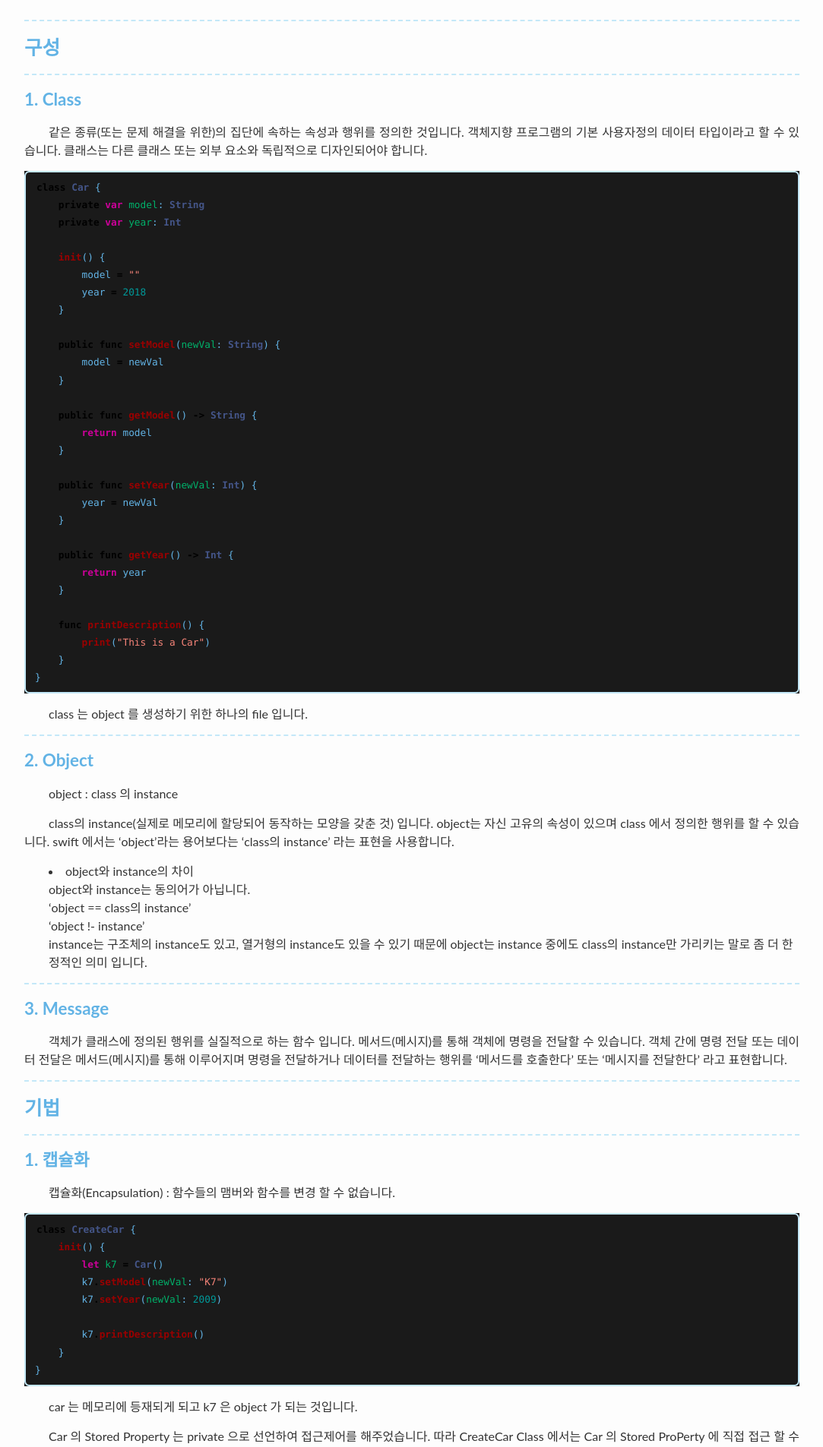
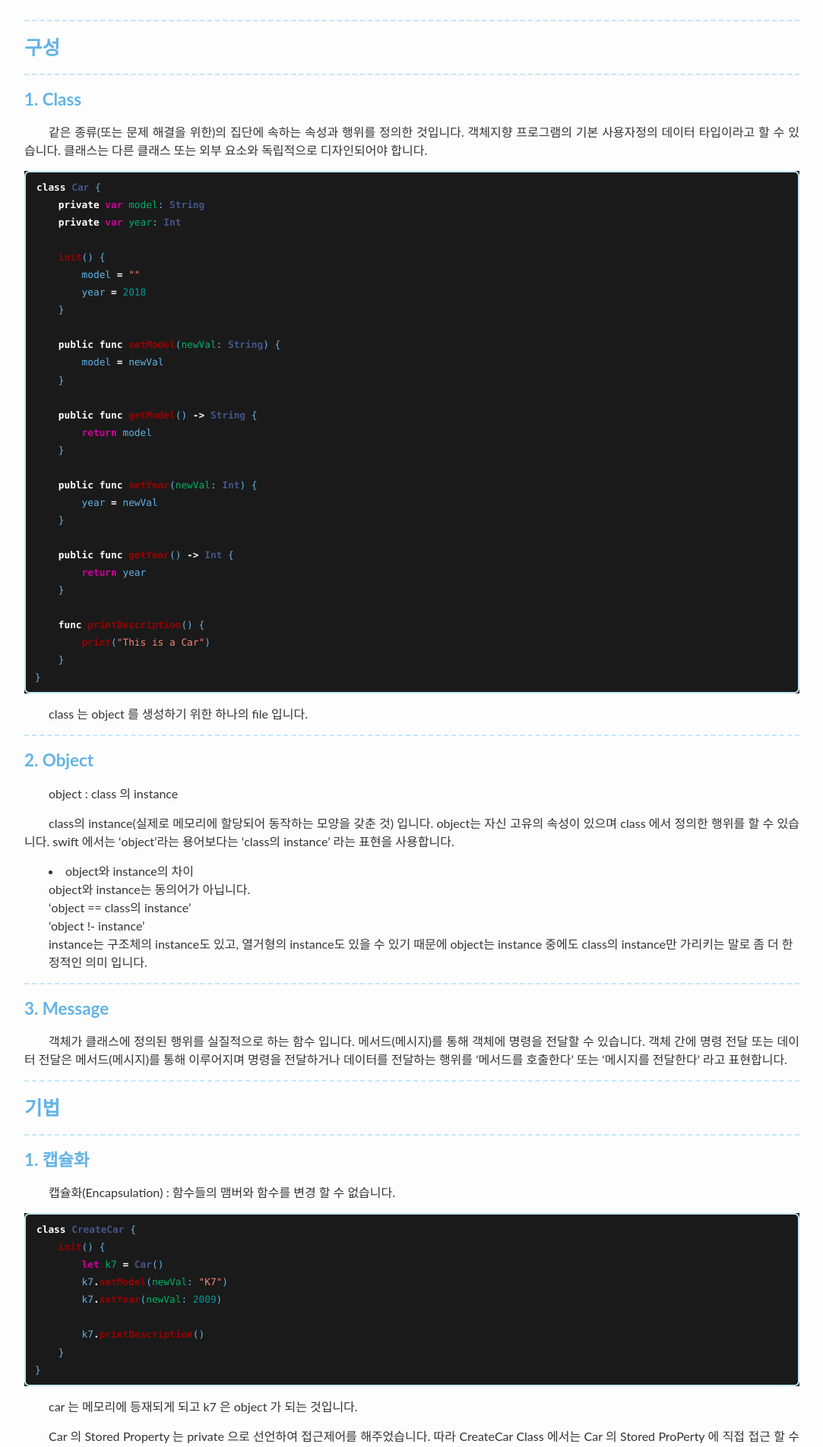
Before and after one commit to KimSeung-Jin/jiniopening.github.io, a Jekyll site: the page built from _posts/2018-05-06-OOP.md, in a window 1280 px wide. Shown: the part 611-2516 px from the top of the page at 76% size, without its empty margins (98-1181 px from the left). Built offline with Jekyll 4.4.1, drawn with Linux system fonts in a browser that asks for light colours; comment, search, counter and statistics services are not loaded.

Commit message:
Update _syntax-highlighting.scss

```diff
--- a/assets/_sass/_syntax-highlighting.scss
+++ b/assets/_sass/_syntax-highlighting.scss
@@ -12,26 +12,26 @@
 	.c { color: #999988; font-style: italic } /* Comment */
 	.err { color: $blue; background-color: #e3d2d2 } /* Error */
 	.k { color: #CC0099; font-weight: bold } /* Keyword */
-	.o { color: #000000; font-weight: bold } /* Operator */
+	.o { color: #FFFFFF; font-weight: bold } /* Operator */
 	.cm { color: #999988; font-style: italic } /* Comment.Multiline */
 	.cp { color: #999999; font-weight: bold; font-style: italic } /* Comment.Preproc */
 	.c1 { color: #999988; font-style: italic } /* Comment.Single */
 	.cs { color: #999999; font-weight: bold; font-style: italic } /* Comment.Special */
-	.gd { color: #000000; background-color: #ffdddd } /* Generic.Deleted */
-	.ge { color: #000000; font-style: italic } /* Generic.Emph */
+	.gd { color: #FFFFFF; background-color: #ffdddd } /* Generic.Deleted */
+	.ge { color: #FFFFFF; font-style: italic } /* Generic.Emph */
 	.gr { color: #aa0000 } /* Generic.Error */
 	.gh { color: #999999 } /* Generic.Heading */
-	.gi { color: #000000; background-color: #ddffdd } /* Generic.Inserted */
+	.gi { color: #FFFFFF; background-color: #ddffdd } /* Generic.Inserted */
 	.go { color: #888888 } /* Generic.Output */
 	.gp { color: #555555 } /* Generic.Prompt */
 	.gs { font-weight: bold } /* Generic.Strong */
 	.gu { color: #aaaaaa } /* Generic.Subheading */
 	.gt { color: #aa0000 } /* Generic.Traceback */
-	.kc { color: #000000; font-weight: bold } /* Keyword.Constant */
-	.kd { color: #000000; font-weight: bold } /* Keyword.Declaration */
-	.kn { color: #000000; font-weight: bold } /* Keyword.Namespace */
-	.kp { color: #000000; font-weight: bold } /* Keyword.Pseudo */
-	.kr { color: #000000; font-weight: bold } /* Keyword.Reserved */
+	.kc { color: #FFFFFF; font-weight: bold } /* Keyword.Constant */
+	.kd { color: #FFFFFF; font-weight: bold } /* Keyword.Declaration */
+	.kn { color: #FFFFFF; font-weight: bold } /* Keyword.Namespace */
+	.kp { color: #FFFFFF; font-weight: bold } /* Keyword.Pseudo */
+	.kr { color: #FFFFFF; font-weight: bold } /* Keyword.Reserved */
 	.kt { color: #445588; font-weight: bold } /* Keyword.Type */
 	.m { color: #009999 } /* Literal.Number */
 	.p { color: $blue } /* { } ( ) */
@@ -46,10 +46,10 @@
 	.nf { color: #990000; font-weight: bold } /* Name.Function */
 	.nl { color: #990000; font-weight: bold } /* Name.Label */
 	.nn { color: #555555 } /* Name.Namespace */
-	.nt { color: #000080 } /* Name.Tag */
+	.nt { color: #FFFFFF } /* Name.Tag */
 	.nv { color: #00b16a } /* Name.Variable */
 	/* .nx { color: #cc66ff } */
-	.ow { color: #000000; font-weight: bold } /* Operator.Word */
+	.ow { color: #FFFFFF; font-weight: bold } /* Operator.Word */
 	.w { color: #bbbbbb } /* Text.Whitespace */
 	.mf { color: #009999 } /* Literal.Number.Float */
 	.mh { color: #009999 } /* Literal.Number.Hex */
```
